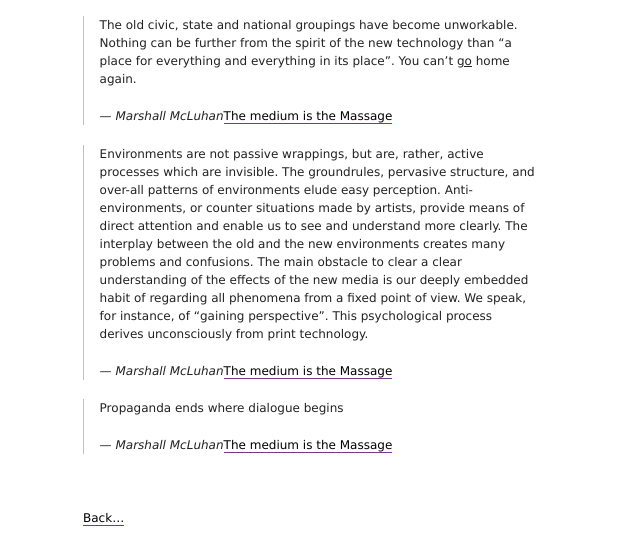
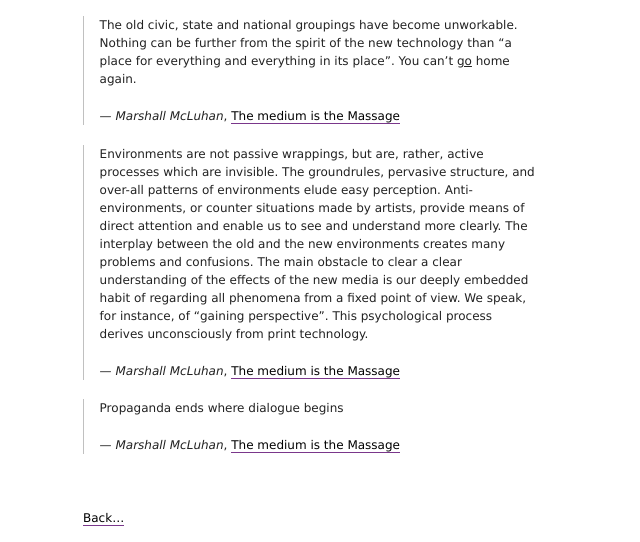
Before and after one commit to zmlka/undisciplinary, a Jekyll site: the page built from marshall_mcluhan.md, in a window 1280 px wide. Shown: the part 309-851 px from the top of the page, without its empty margins (311-951 px from the left). Built offline with Jekyll 4.4.1, drawn with Linux system fonts in a browser that asks for light colours.

```diff
--- a/marshall_mcluhan.md
+++ b/marshall_mcluhan.md
@@ -13,7 +13,7 @@ a masterpiece.
 > can be further from the spirit of the new technology than "a place for
 > everything and everything in its place". You can't <u>go</u> home again.
 >
-> <cite>Marshall McLuhan</cite>[The medium is the Massage](http://www.amazon.co.uk/gp/product/014103582X/ref=as_li_tl?ie=UTF8&camp=1634&creative=19450&creativeASIN=014103582X&linkCode=as2&tag=zmlka-21)
+> <cite>Marshall McLuhan</cite>, [The medium is the Massage](http://www.amazon.co.uk/gp/product/014103582X/ref=as_li_tl?ie=UTF8&camp=1634&creative=19450&creativeASIN=014103582X&linkCode=as2&tag=zmlka-21)
 
 > Environments are not passive wrappings, but are, rather, active processes
 > which are invisible. The groundrules, pervasive structure, and over-all
@@ -26,8 +26,8 @@ a masterpiece.
 > view. We speak, for instance, of "gaining perspective". This psychological
 > process derives unconsciously from print technology.
 >
-> <cite>Marshall McLuhan</cite>[The medium is the Massage](http://www.amazon.co.uk/gp/product/014103582X/ref=as_li_tl?ie=UTF8&camp=1634&creative=19450&creativeASIN=014103582X&linkCode=as2&tag=zmlka-21)
+> <cite>Marshall McLuhan</cite>, [The medium is the Massage](http://www.amazon.co.uk/gp/product/014103582X/ref=as_li_tl?ie=UTF8&camp=1634&creative=19450&creativeASIN=014103582X&linkCode=as2&tag=zmlka-21)
 
 > Propaganda ends where dialogue begins
 >
-> <cite>Marshall McLuhan</cite>[The medium is the Massage](http://www.amazon.co.uk/gp/product/014103582X/ref=as_li_tl?ie=UTF8&camp=1634&creative=19450&creativeASIN=014103582X&linkCode=as2&tag=zmlka-21)
+> <cite>Marshall McLuhan</cite>, [The medium is the Massage](http://www.amazon.co.uk/gp/product/014103582X/ref=as_li_tl?ie=UTF8&camp=1634&creative=19450&creativeASIN=014103582X&linkCode=as2&tag=zmlka-21)
```
